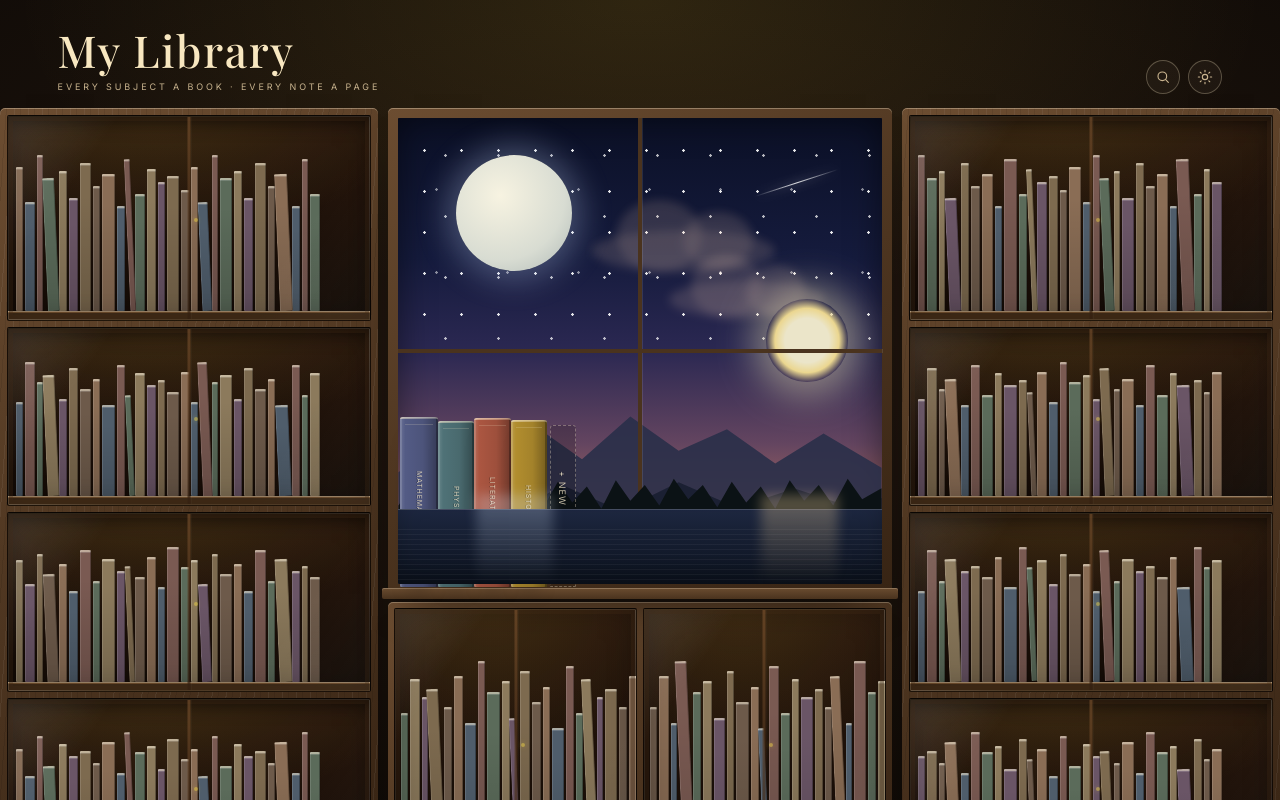
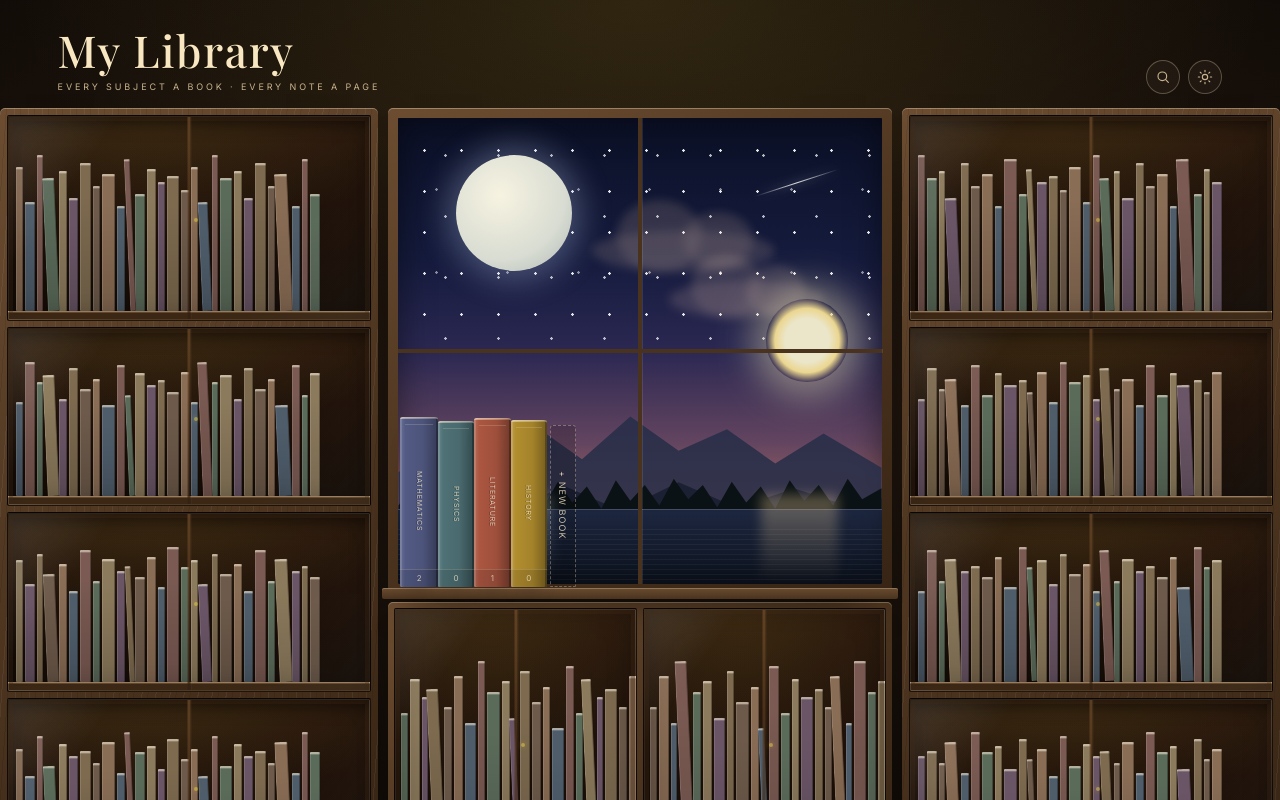
Before and after one commit to olcanaskar/my-library, a Next.js app: page / in a window 1280 px wide. Built offline with nearby package versions, Linux system fonts and the light colour scheme; a web font is replaced by a local one.

Commit message:
fix: keep the notebook spines above the window landscape

```diff
--- a/app/globals.css
+++ b/app/globals.css
@@ -1489,6 +1489,7 @@ html[data-theme="dark"] .library-scene.library-room {
 
 .window-glass {
   position: relative;
+  isolation: isolate;
   flex: 1;
   min-height: 0;
   overflow: hidden;
@@ -1816,7 +1817,7 @@ html[data-theme="dark"] .library-room .window-cloud {
   right: 8px;
   bottom: 7px;
   left: 8px;
-  z-index: 5;
+  z-index: 10;
   display: flex;
   align-items: flex-end;
   justify-content: flex-start;
```
